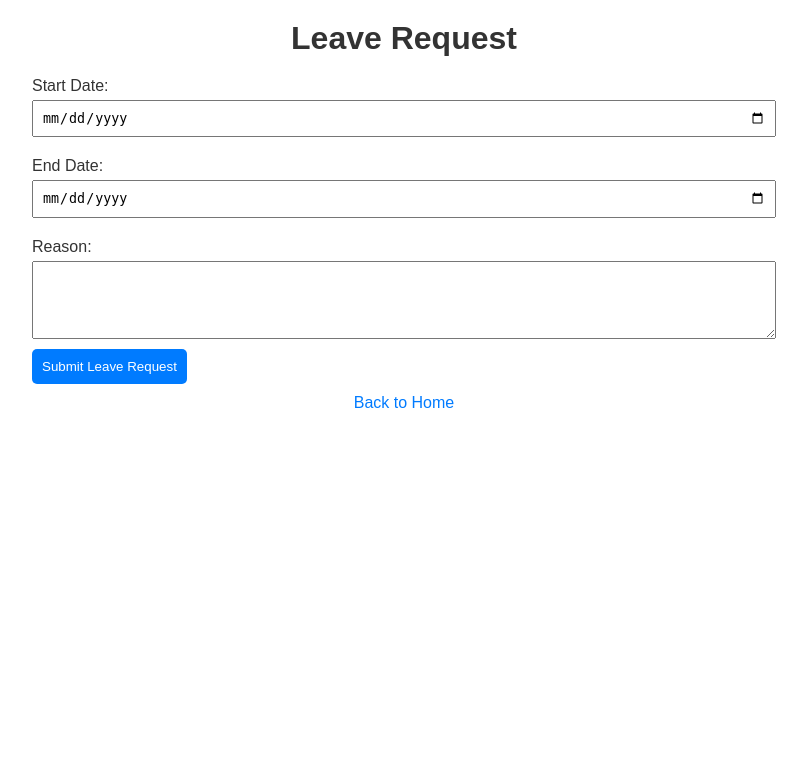
After one commit to Yusuboy/HR-Web-App, a Flask app: template templates/leave_request.html in a window 1280 px wide. The commit adds this page. Shown: the top 779 px of the page, without its empty margins (236-1043 px from the left). Run offline with Flask 3, Linux system fonts and the light colour scheme; the template is opened without the code that fills it, so the values that code supplies are empty.

Commit message:
user can fill a leave request now + bettered some templates + renamed some texts

```diff
--- a/attendance.py
+++ b/attendance.py
@@ -39,6 +39,8 @@ def get_user_attendance_history(user_id):
         attendance_history.append({
             'date': check_in_time.strftime('%Y-%m-%d'),
             'day_of_week': check_in_time.strftime('%A'),
+            'check_in_time': check_in_time.strftime('%H:%M'),  # Format the time as hour:minute
+            'check_out_time': check_out_time.strftime('%H:%M') if check_out_time else None,
             'work_duration': work_duration
         })
 
--- /dev/null
+++ b/templates/leave_request.html
@@ -0,0 +1,76 @@
+<!-- Assuming this is in the same template where you applied the previous styles -->
+<style>
+    body {
+        font-family: 'Arial', sans-serif;
+        margin: 20px;
+        text-align: center;
+    }
+
+    h1 {
+        color: #333;
+        margin-bottom: 20px;
+    }
+
+    form {
+        width: 60%;
+        margin: 0 auto;
+        text-align: left;
+    }
+
+    label {
+        display: block;
+        margin: 10px 0 5px;
+        color: #333;
+    }
+
+    input[type="date"],
+    textarea {
+        width: 100%;
+        padding: 8px;
+        margin-bottom: 10px;
+        box-sizing: border-box;
+    }
+
+    input[type="submit"] {
+        background-color: #007bff;
+        color: #fff;
+        padding: 10px;
+        border: none;
+        border-radius: 5px;
+        cursor: pointer;
+    }
+
+    a {
+        color: #007bff;
+        text-decoration: none;
+        display: block;
+        margin-top: 10px;
+    }
+</style>
+
+<!DOCTYPE html>
+<html lang="en">
+<head>
+    <meta charset="UTF-8">
+    <meta name="viewport" content="width=device-width, initial-scale=1.0">
+    <title>Leave Request - HR-Web-App</title>
+</head>
+<body>
+    <h1>Leave Request</h1>
+
+    <form method="post" action="{{ url_for('leave_request') }}">
+        <label for="start_date">Start Date:</label>
+        <input type="date" id="start_date" name="start_date" required>
+
+        <label for="end_date">End Date:</label>
+        <input type="date" id="end_date" name="end_date" required>
+
+        <label for="reason">Reason:</label>
+        <textarea id="reason" name="reason" rows="4" required></textarea>
+
+        <input type="submit" value="Submit Leave Request">
+    </form>
+
+    <a href="{{ url_for('user_home') }}">Back to Home</a>
+</body>
+</html>
--- a/templates/profile.html
+++ b/templates/profile.html
@@ -43,6 +43,8 @@
             <th>Päivä</th>
             <th>Tunnit</th>
             <th>Minuutit</th>
+            <th>Sisäänkirjautuminen</th>
+            <th>Uloskirjautuminen</th>
         </tr>
     </thead>
     <tbody>
@@ -52,8 +54,10 @@
                 <td>{{ record.day_of_week }}</td>
                 <td>{{ record.work_duration.seconds // 3600 }}</td>
                 <td>{{ (record.work_duration.seconds // 60) % 60 }}</td>
+                <td>{{ record.check_in_time }}</td>
+                <td>{{ record.check_out_time }}</td>
             </tr>
         {% endfor %}
     </tbody>
 </table>
-<a href="{{ url_for('user_home') }}">Palaa takaisin</a>
+<a href="{{ url_for('user_home') }}">Go back</a>
```
Also changed, not shown: leave.py (added, +10 -0 lines), routes.py (+23 -0 lines), templates/attendance.html (+35 -18 lines), templates/checkout_reason.html (+24 -2 lines), templates/home.html (+11 -7 lines), 1 other file.
